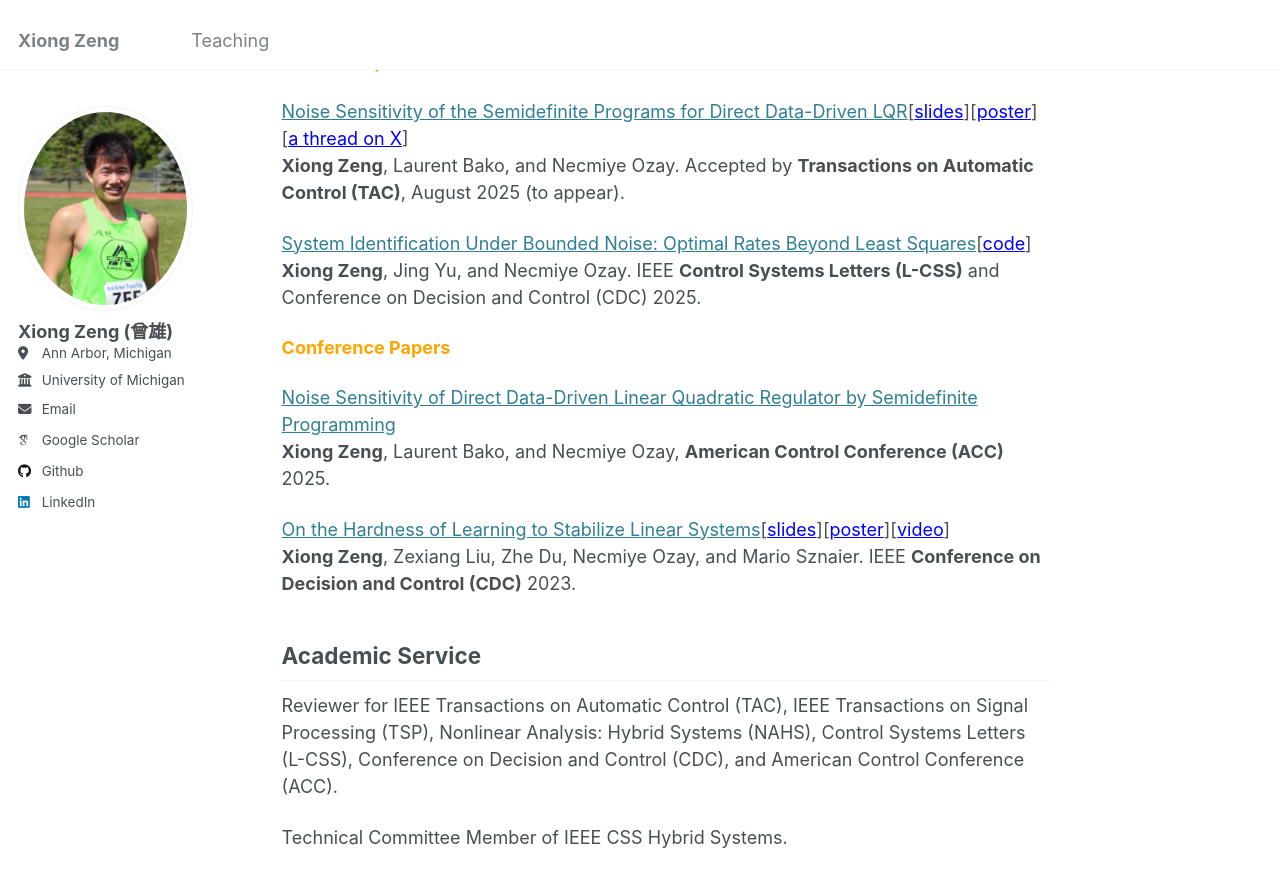
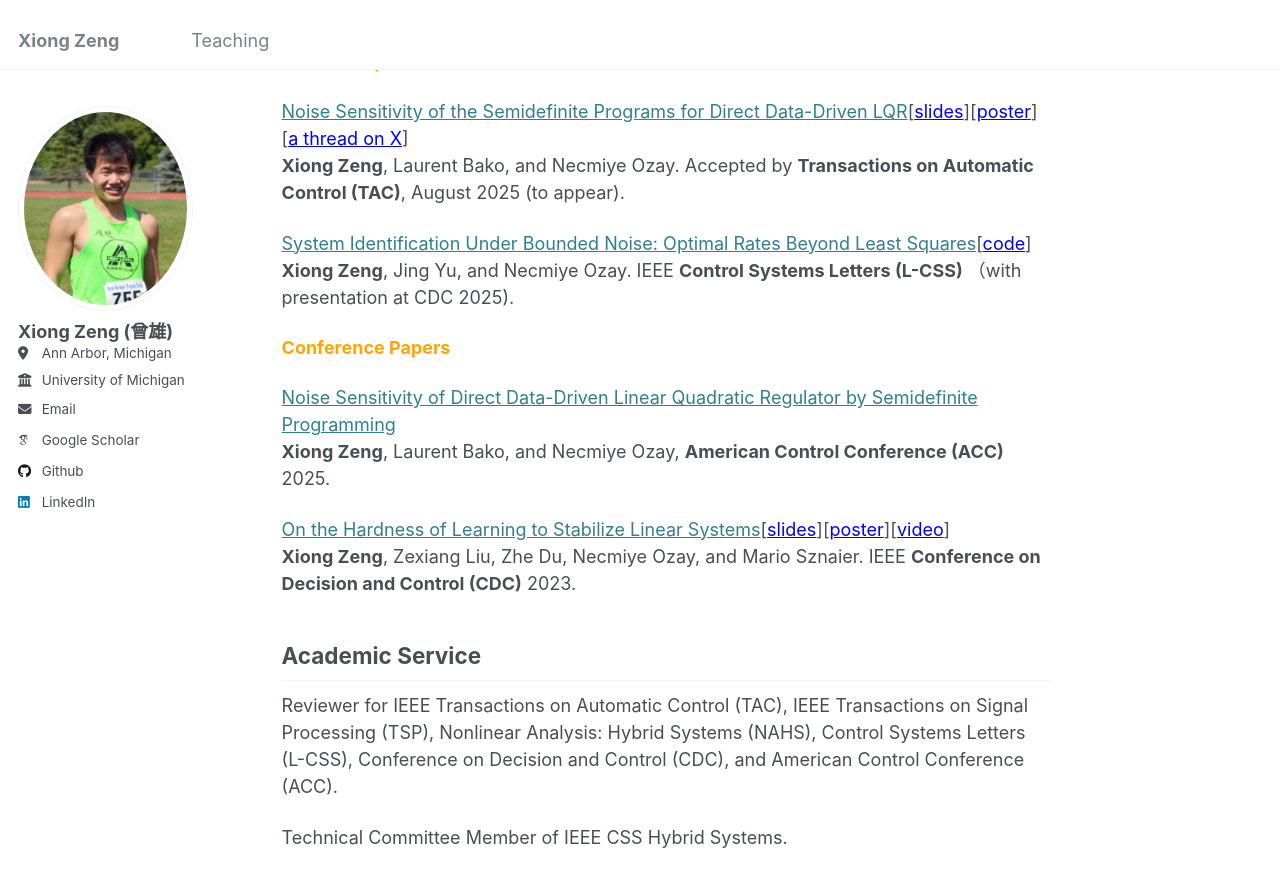
Before and after one commit to zengxiong111/zengxiong.github.io, a Jekyll site: the page built from _pages/about.md, in a window 1280 px wide and 900 px high, scrolled down 1069 px. Shown: the top 887 px of the window. Built offline with Jekyll 4.4.1, drawn with Linux system fonts in a browser that asks for light colours; some web fonts are replaced.

Commit message:
Update about.md

```diff
--- a/_pages/about.md
+++ b/_pages/about.md
@@ -36,7 +36,7 @@ You can check <a href="https://github.com/zengxiong111/zengxiong.github.io/blob/
 **Xiong Zeng**, Laurent Bako, and Necmiye Ozay. Accepted by **Transactions on Automatic Control (TAC)**, August 2025 (to appear).
 
  [System Identification Under Bounded Noise: Optimal Rates Beyond Least Squares](https://arxiv.org/abs/2503.16817)[<a href="https://github.com/jy-cds/Bounded-Noise-SysID-Minimax-Lowerbound" style="color: blue;" target="_blank">code</a>]<br>
-**Xiong Zeng**, Jing Yu, and Necmiye Ozay. IEEE **Control Systems Letters (L-CSS)** and Conference on Decision and Control (CDC) 2025.
+**Xiong Zeng**, Jing Yu, and Necmiye Ozay. IEEE **Control Systems Letters (L-CSS)** （with presentation at CDC 2025).
 
 
  <span style="color:orange">**Conference Papers**</span>
```
